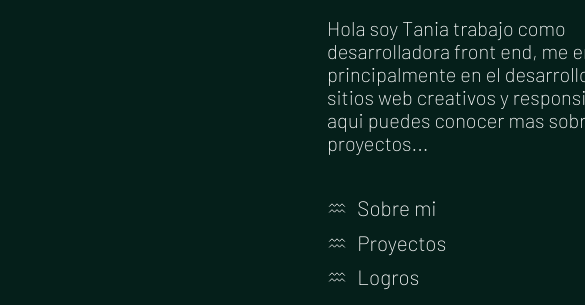
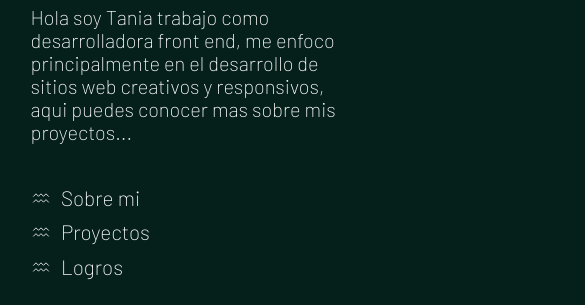
Before and after one commit to levintage/portafolio, a plain HTML site: page index.html in a window 390 px wide. Shown: the part 118-423 px from the top of the page, 585 px wide, since content can reach past the window. Drawn offline with Linux system fonts and the light colour scheme.

Commit message:
cambios en responsive

```diff
--- a/style.css
+++ b/style.css
@@ -101,12 +101,6 @@ font-size: 2rem;
   gap: 1rem;
 }
 
-@media (min-width: 300px) {
-  .flex {
-    align-items: center;
-    width: max-content;
-}
-}
 
 @media (min-width:768px) {
   .flex{
@@ -129,7 +123,8 @@ font-size: 2rem;
 
 .flex__item {
   margin: 2rem;
-  width: 50%;
+  width: 95%;
+  margin: 1rem;
 }
 
 
```
